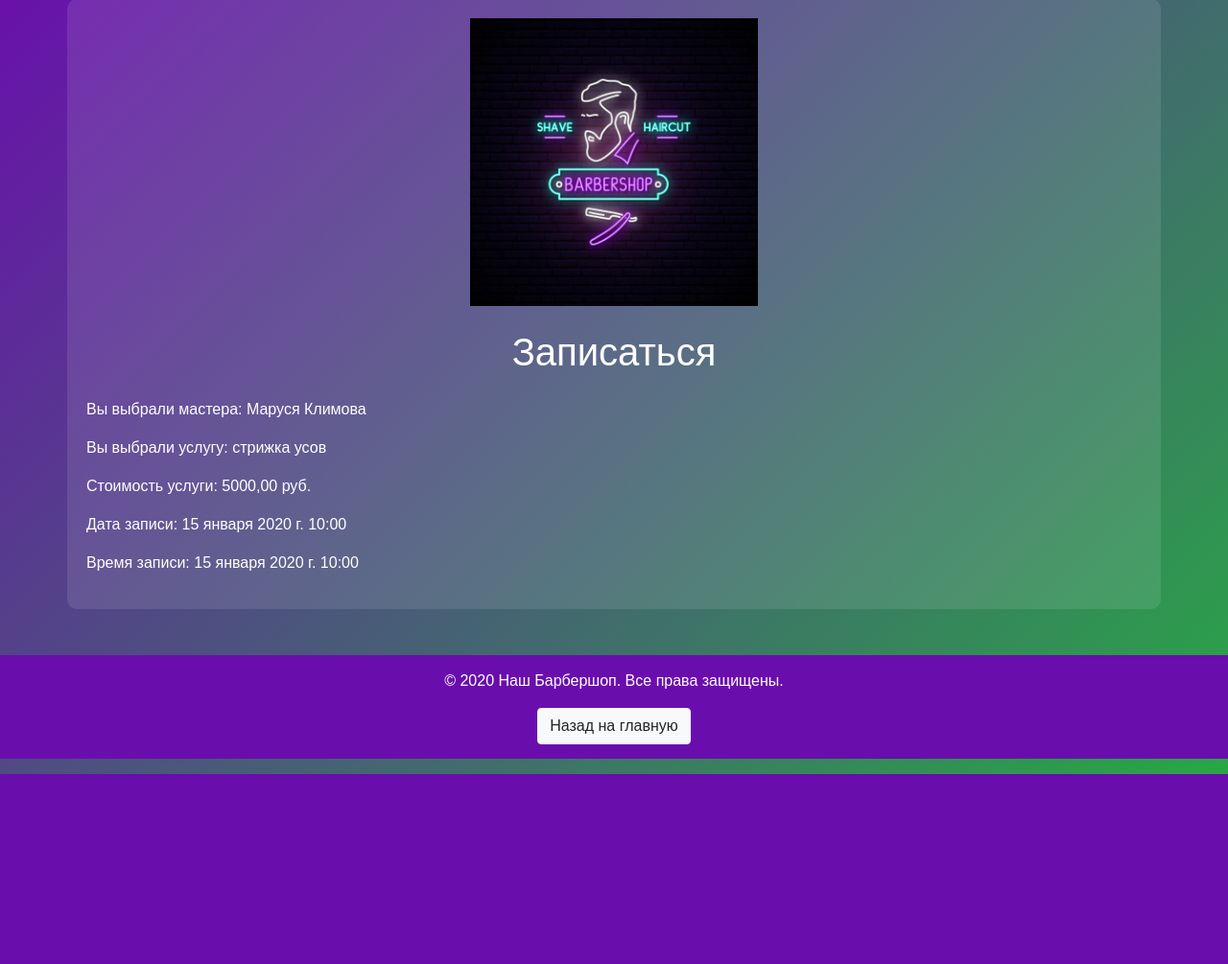
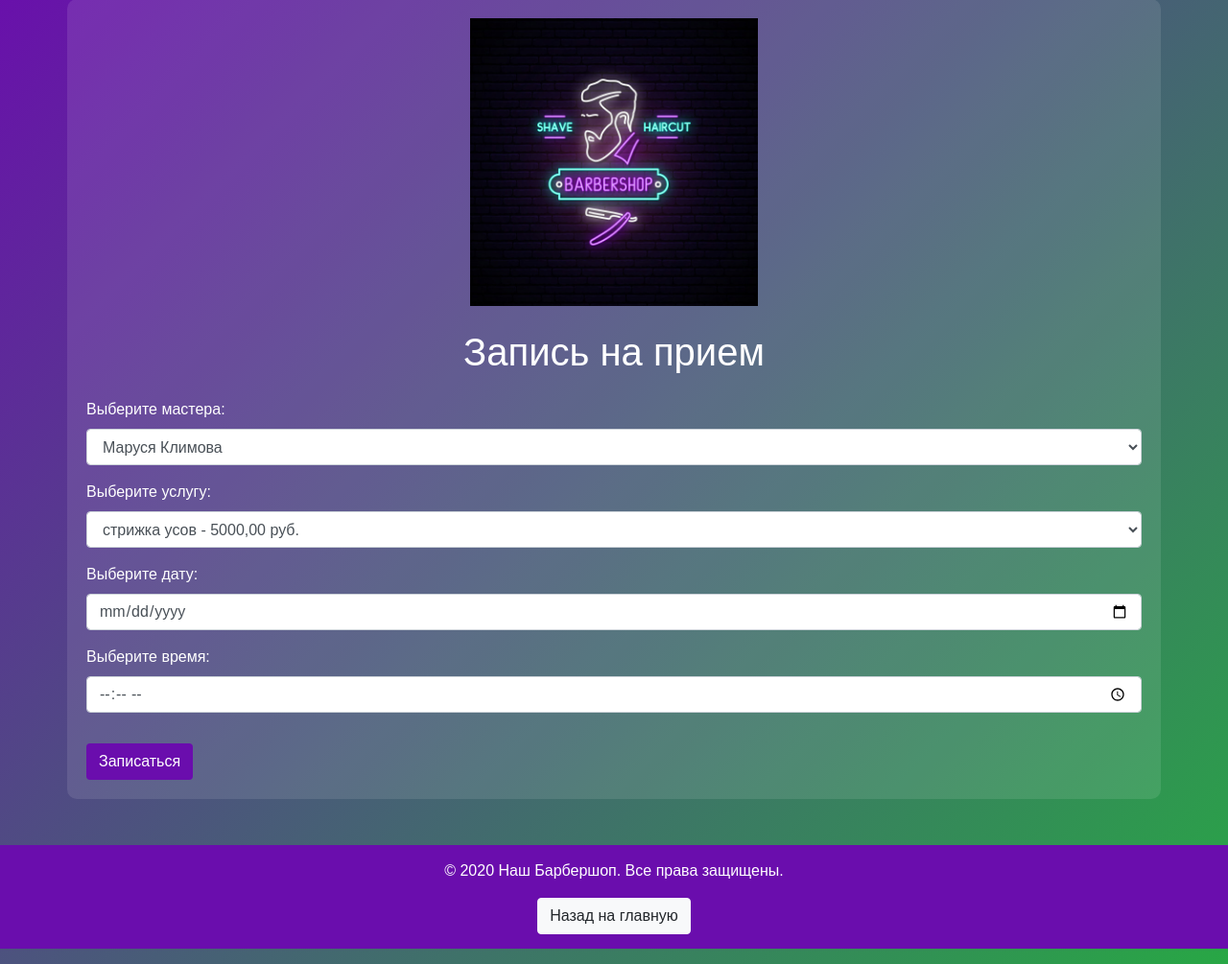
Before and after one commit to Nataliya422/Barbershop, a Django app: template booking/templates/book_appointment.html in a window 1280 px wide. Shown: the part 49-1054 px from the top of the page at 96% size. Before the commit the page ends 856 px from the top, so only its background shows below. Run offline with Django 5.2, Linux system fonts and the light colour scheme; data comes from the database, SQL or seed files in the repository; both versions use the stored data as it was after the commit; the template is opened without the code that fills it: values that come from a table or form of the project are taken from there, most other values are stand-ins (such as "Sample title", 1, 10 or a date in 2020); some libraries are stand-ins or nearby versions.

Commit message:
запись в модель и админку

```diff
--- a/booking/models.py
+++ b/booking/models.py
@@ -36,3 +36,17 @@ class Review(models.Model):
 
     def __str__(self):
         return f"Отзыв от {self.client_name} для {self.master.name}"
+
+class Appointment(models.Model):
+    master = models.ForeignKey(Master, on_delete=models.CASCADE, verbose_name="Мастер")
+    service = models.ForeignKey(Service, on_delete=models.CASCADE, verbose_name="Услуга")
+    client_name = models.CharField(max_length=100, verbose_name="Имя клиента")
+    date = models.DateField(verbose_name="Дата")
+    time = models.TimeField(verbose_name="Время")
+
+    class Meta:
+        verbose_name = "Запись"
+        verbose_name_plural = "Записи"
+
+    def __str__(self):
+        return f"Запись для {self.client_name} на {self.date} в {self.time}"
--- a/booking/templates/book_appointment.html
+++ b/booking/templates/book_appointment.html
@@ -1,17 +1,36 @@
 <!-- templates/book_appointment.html -->
 {% extends 'base.html' %}
 
-{% block title %}Записаться{% endblock %}
+{% block title %}Запись на прием{% endblock %}
 
 {% block content %}
-    <h1 class="text-center mb-4">Записаться</h1>
-    {% if selected_master and selected_service %}
-        <p>Вы выбрали мастера: {{ selected_master.name }}</p>
-        <p>Вы выбрали услугу: {{ selected_service.name }}</p>
-        <p>Стоимость услуги: {{ selected_service.price }} руб.</p>
-        <p>Дата записи: {{ date }}</p>
-        <p>Время записи: {{ time }}</p>
-    {% else %}
-        <p>Пожалуйста, выберите мастера, услугу, дату и время на главной странице.</p>
-    {% endif %}
+    <h1 class="text-center mb-4">Запись на прием</h1>
+    <form method="post" action="{% url 'book_appointment' %}">
+        {% csrf_token %}
+        <div class="form-group">
+            <label for="master">Выберите мастера:</label>
+            <select class="form-control" id="master" name="master">
+                {% for master in masters %}
+                    <option value="{{ master.id }}">{{ master.name }}</option>
+                {% endfor %}
+            </select>
+        </div>
+        <div class="form-group">
+            <label for="service">Выберите услугу:</label>
+            <select class="form-control" id="service" name="service">
+                {% for service in services %}
+                    <option value="{{ service.id }}">{{ service.name }} - {{ service.price }} руб.</option>
+                {% endfor %}
+            </select>
+        </div>
+        <div class="form-group">
+            <label for="date">Выберите дату:</label>
+            <input type="date" class="form-control" id="date" name="date" required>
+        </div>
+        <div class="form-group">
+            <label for="time">Выберите время:</label>
+            <input type="time" class="form-control" id="time" name="time" required>
+        </div>
+        <button type="submit" class="btn btn-purple mt-3">Записаться</button>
+    </form>
 {% endblock %}
```
Also changed, not shown: booking/admin.py (+7 -2 lines), booking/views.py (+16 -1 lines), booking/migrations/0003_alter_master_options_alter_review_options_and_more.py (added), db.sqlite3, 1 other file.
